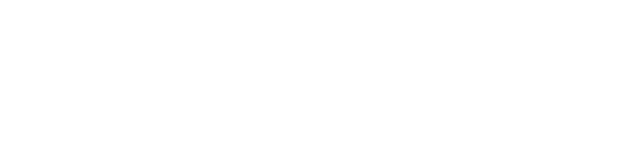
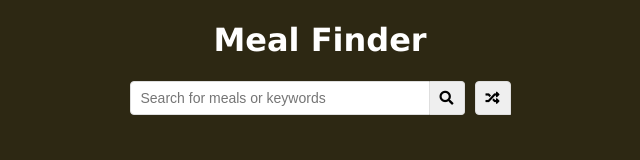
Before and after one commit to SamanwoySaha/meal-finder, a plain HTML site: page index.html in a window 1280 px wide. Shown: the whole page, without its empty margins (320-960 px from the left). Drawn offline with Linux system fonts and the light colour scheme.

Commit message:
added html and base css

```diff
--- a/index.html
+++ b/index.html
@@ -4,8 +4,29 @@
     <meta charset="UTF-8">
     <meta name="viewport" content="width=device-width, initial-scale=1.0">
     <title>Meal Finder</title>
+    <link rel="stylesheet" href="https://cdnjs.cloudflare.com/ajax/libs/font-awesome/5.12.0/css/all.min.css" integrity="sha512-c93ifPoTvMdEJH/rKIcBx//AL1znq9+4/RmMGafI/vnTFe/dKwnn1uoeszE2zJBQTS1Ck5CqSBE+34ng2PthJg==" crossorigin="anonymous" />
+    <link rel="stylesheet" href="style.css">
 </head>
 <body>
+    <div class="container">
+        <h1>Meal Finder</h1>
+        <div class="flex">
+            <form id="submit" class="flex">
+                <input id="search" type="text" placeholder="Search for meals or keywords">
+                <button class="search-btn" type="submit">
+                    <i class="fas fa-search"></i>
+                </button>
+            </form>
+            <button class="random-btn">
+                <i class="fas fa-random"></i>
+            </button>
+        </div>
+    </div>
 
+    <div id="result-heading"></div>
+    <div id="meals" class="meals"></div>
+    <div id="single-meal"></div>
+
+    <script src="script.js"></script>
 </body>
 </html>
--- a/style.css
+++ b/style.css
@@ -0,0 +1,65 @@
+* {
+    box-sizing: border-box;
+}
+
+body {
+    background: #2d2813;
+    color: #fff;
+    font-family: Verdana, Geneva, Tahoma, sans-serif;
+    margin: 0;
+}
+
+.container {
+    margin: auto;
+    max-width: 800px;
+    display: flex;
+    flex-direction: column;
+    align-items: center;
+    justify-content: center;
+    text-align: center;
+}
+
+.flex {
+    display: flex;
+}
+
+input, button {
+    border: 1px solid #dedede;
+    border-top-left-radius: 4px;
+    border-bottom-left-radius: 4px;
+    font-size: 14px;
+    padding: 8px 10px;
+    margin: 0;
+}
+
+input[type = 'text'] {
+    width: 300px;
+}
+
+.search-btn {
+    cursor: pointer;
+    border-left: 0;
+    border-radius: 0;;
+    -webkit-border-radius: 0;
+    -moz-border-radius: 0;
+    -ms-border-radius: 0;
+    -o-border-radius: 0;
+
+    border-top-right-radius: 4px;
+    border-bottom-right-radius: 4px;
+}
+
+.random-btn {
+    cursor: pointer;
+    margin-left: 10px;
+    border-top-right-radius: 4px;
+    border-top-right-radius: 4px;
+}
+
+@media (max-width: 800px) {}
+@media (max-width: 700px) {}
+@media (max-width: 500px) {
+    input[type = 'text'] {
+        width: 100%;
+    }
+}
```
